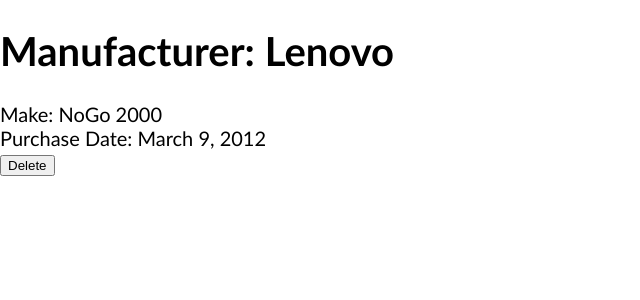
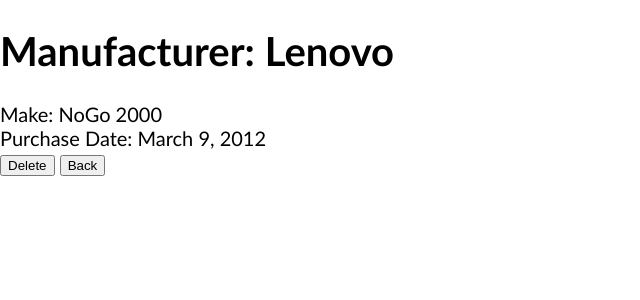
Before and after one commit to nss-day-cohort-38/bangazon-workforce-management-zephyrus-galaxy, a Django app: template hrapp/templates/computers/computer_detail.html in a window 1280 px wide. Shown: the part 66-366 px from the top of the page, without its empty margins (0-640 px from the left). Run offline with Django 3.2, Linux system fonts and the light colour scheme; the template is opened without the code that fills it: values that come from a table or form of the project are taken from there, others are empty; data comes from the database, SQL or seed files in the repository; parts of the project's set-up code (start-up, migrations or seed data) failed here and were passed over.

Commit message:
ticket complete

```diff
--- a/hrapp/templates/computers/computer_detail.html
+++ b/hrapp/templates/computers/computer_detail.html
@@ -10,4 +10,6 @@
               {% csrf_token %}
               <input type="hidden" name="actual_method" value="DELETE" >
               <button onclick="return confirm('Are you sure?')">Delete</button>
+              <input type=button value="Back" onClick="javascript:history.go(-1);">
+
 {% endblock %}
```
